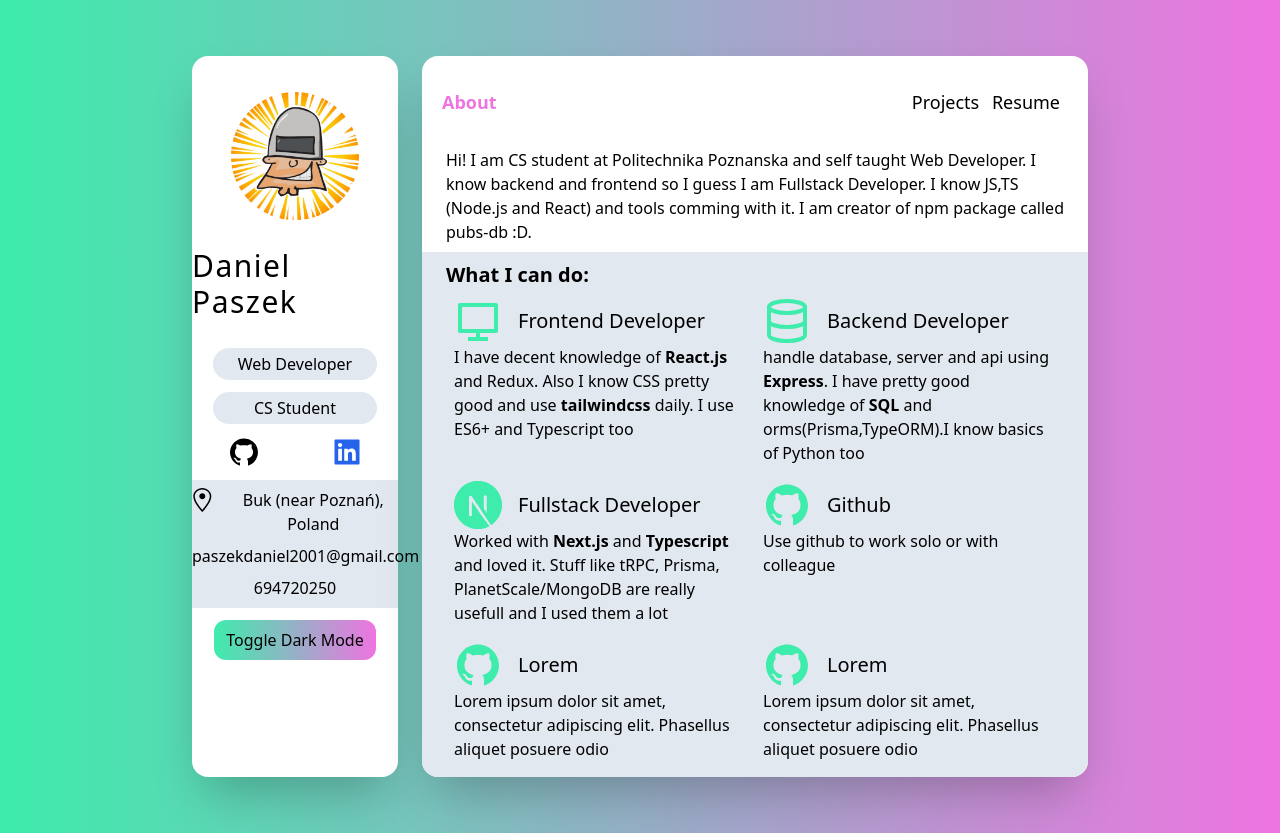
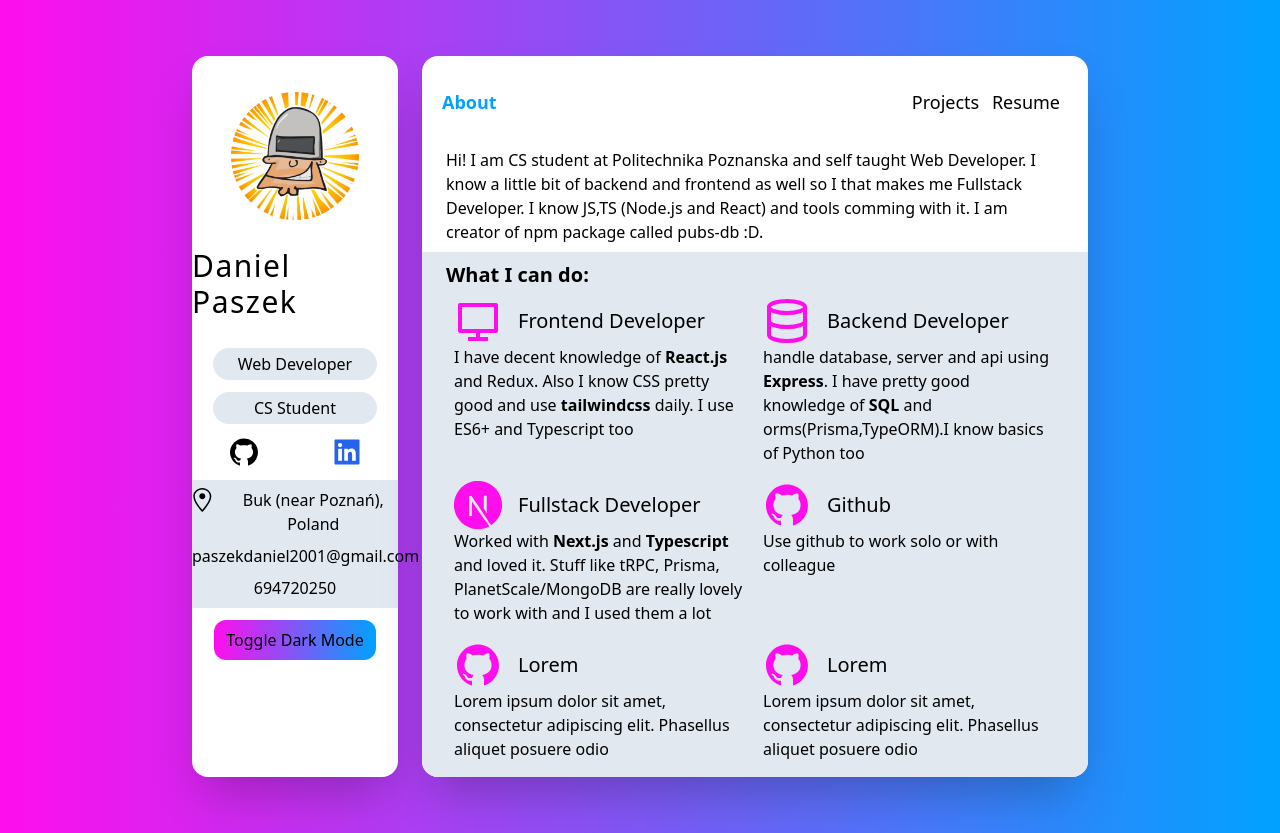
Before and after one commit to danielPaszek/my-portfolio, a Next.js app: page / in a window 1280 px wide. Built offline with nearby package versions, Linux system fonts and the light colour scheme.

Commit message:
change colors and desc

```diff
--- a/data.ts
+++ b/data.ts
@@ -30,7 +30,7 @@
   {
     title: 'Fullstack Developer',
     about:
-      'Worked with <b>Next.js</b> and <b>Typescript</b> and loved it. Stuff like tRPC, Prisma, PlanetScale/MongoDB are really usefull and I used them a lot',
+      'Worked with <b>Next.js</b> and <b>Typescript</b> and loved it. Stuff like tRPC, Prisma, PlanetScale/MongoDB are really lovely to work with and I used them a lot',
     Icon: SiNextdotjs,
   },
   {
--- a/pages/index.tsx
+++ b/pages/index.tsx
@@ -5,9 +5,9 @@
     <div className="flex h-full flex-col">
       <p className="my-2 px-6  pt-2 font-medium">
         Hi! I am CS student at Politechnika Poznanska and self taught Web
-        Developer. I know backend and frontend so I guess I am Fullstack
-        Developer. I know JS,TS (Node.js and React) and tools comming with it. I
-        am creator of npm package called pubs-db :D.
+        Developer. I know a little bit of backend and frontend as well so I that
+        makes me Fullstack Developer. I know JS,TS (Node.js and React) and tools
+        comming with it. I am creator of npm package called pubs-db :D.
       </p>
       <div className="h-full border-t bg-slate-200 p-2 px-6 dark:bg-slate-600">
         <h1 className="text-xl font-semibold ">What I can do:</h1>
--- a/pages/resume.tsx
+++ b/pages/resume.tsx
@@ -27,7 +27,7 @@
           <h1 className="text-xl font-medium">Languages:</h1>
           <div className="">
             {languages.map((el) => (
-              <Bar item={el} />
+              <Bar key={el.name} item={el} />
             ))}
           </div>
         </div>
@@ -35,7 +35,7 @@
           <h1 className="text-xl font-medium">Tools:</h1>
           <div className="">
             {tools.map((el) => (
-              <Bar item={el} />
+              <Bar key={el.name} item={el} />
             ))}
           </div>
         </div>
--- a/tailwind.config.js
+++ b/tailwind.config.js
@@ -6,8 +6,8 @@
   theme: {
     extend: {
       colors: {
-        'start-grad': '#3EECAC',
-        'end-grad': '#EE74E1',
+        'start-grad': '#FF0EED',
+        'end-grad': '#00A2FF',
       },
     },
   },
```
